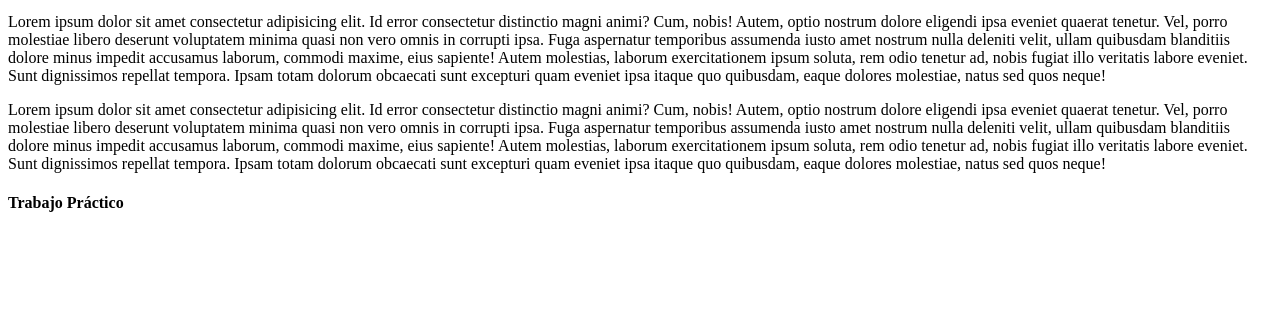
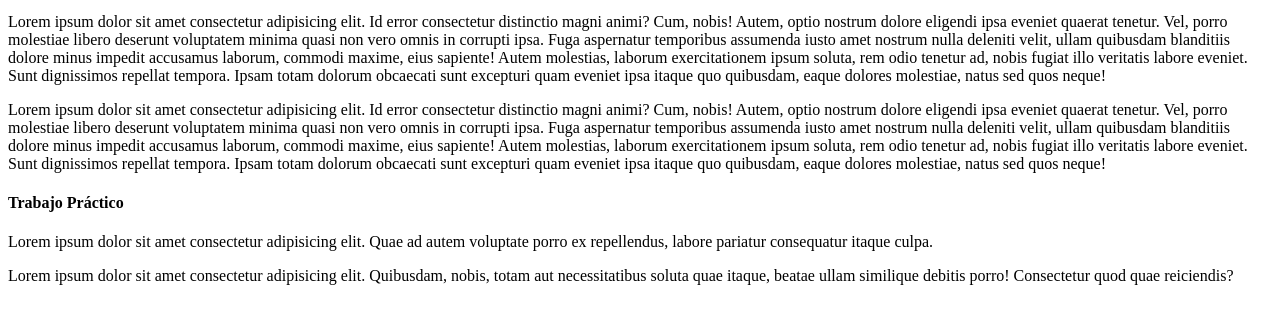
Before and after one commit to AlejandroNecchi/EJ2, a plain HTML site: page index2.html in a window 1280 px wide. Shown: the part 202-526 px from the top of the page. Drawn offline with Linux system fonts and the light colour scheme.

Commit message:
completo el footer

```diff
--- a/index2.html
+++ b/index2.html
@@ -22,6 +22,8 @@
 
     <footer>
         <h4>Trabajo Práctico</h4>
+        <p>Lorem ipsum dolor sit amet consectetur adipisicing elit. Quae ad autem voluptate porro ex repellendus, labore pariatur consequatur itaque culpa.</p>
+        <p>Lorem ipsum dolor sit amet consectetur adipisicing elit. Quibusdam, nobis, totam aut necessitatibus soluta quae itaque, beatae ullam similique debitis porro! Consectetur quod quae reiciendis?</p>
     </footer>
 
 </body>
```
